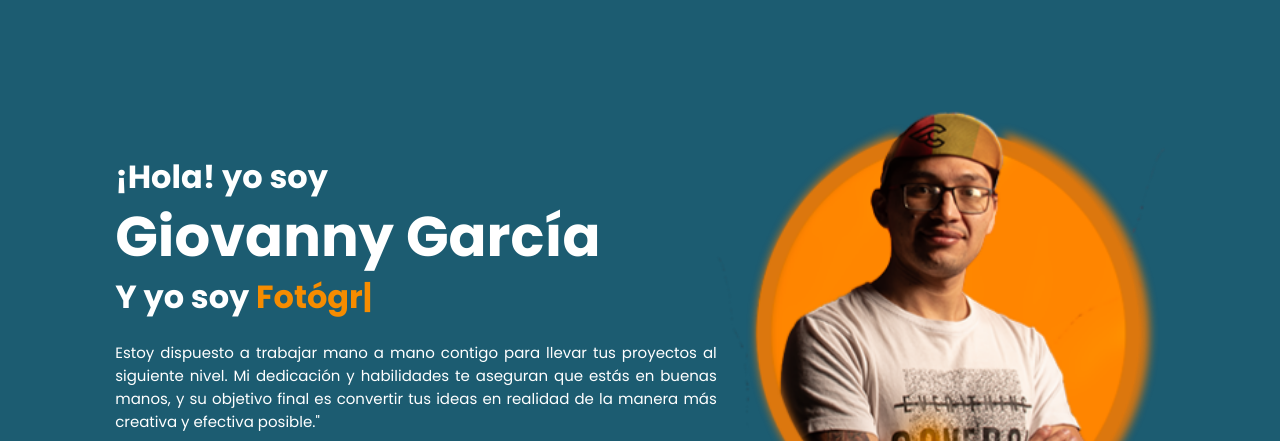
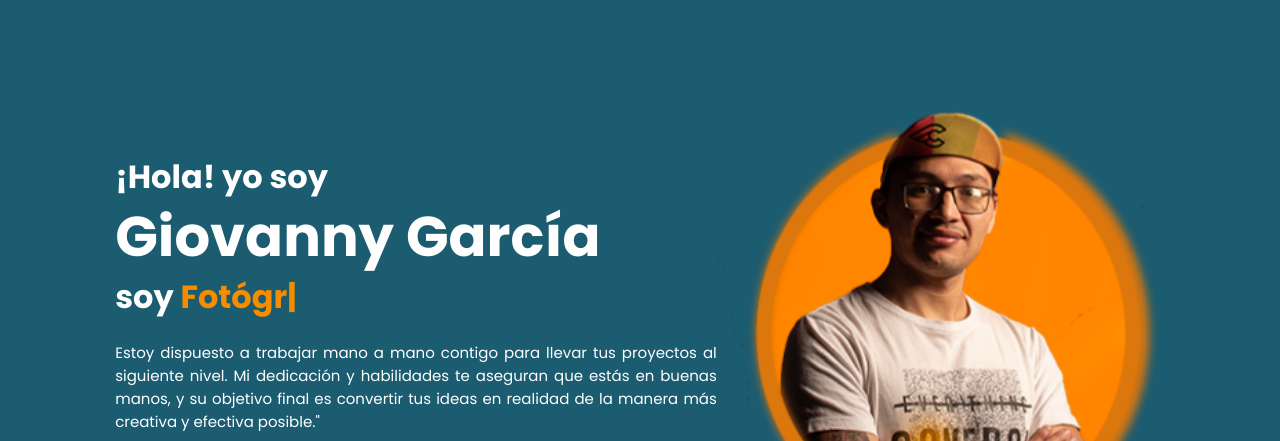
Before and after one commit to gio992/gio992.github.io, a plain HTML site: page index.html in a window 1280 px wide. Shown: the part 79-520 px from the top of the page. Drawn offline with nearby package versions, Linux system fonts and the light colour scheme.

Commit message:
Update index.html

```diff
--- a/index.html
+++ b/index.html
@@ -33,7 +33,7 @@
         <div class="home-content">
             <h3>¡Hola! yo soy</h3>
             <h1>Giovanny García</h1>
-            <h3>Y yo soy <span class="multiple-text"></span></h3>
+            <h3>soy <span class="multiple-text"></span></h3>
             <p>Estoy dispuesto a trabajar mano a mano contigo para llevar tus proyectos
                 al siguiente nivel. Mi dedicación y habilidades te aseguran que estás
                 en buenas manos, y su objetivo final es convertir tus ideas en realidad
```
